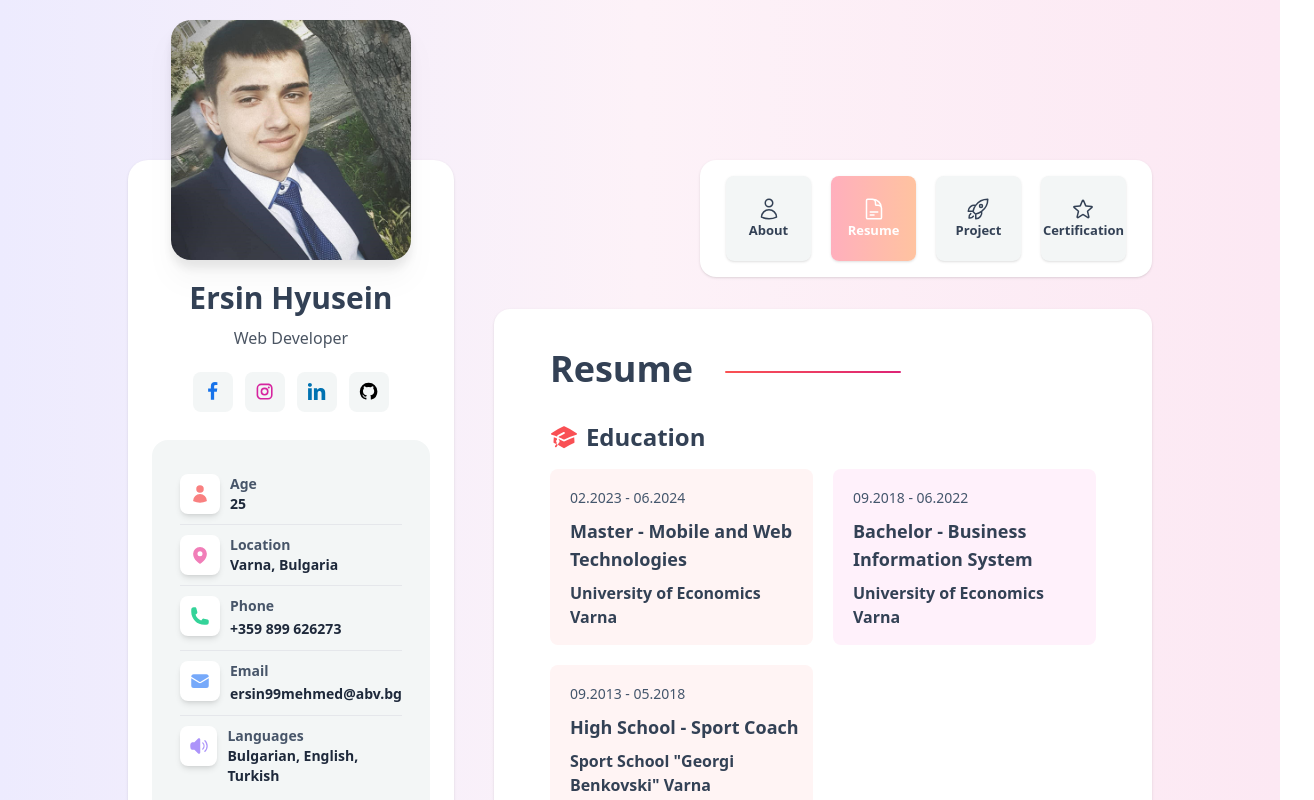
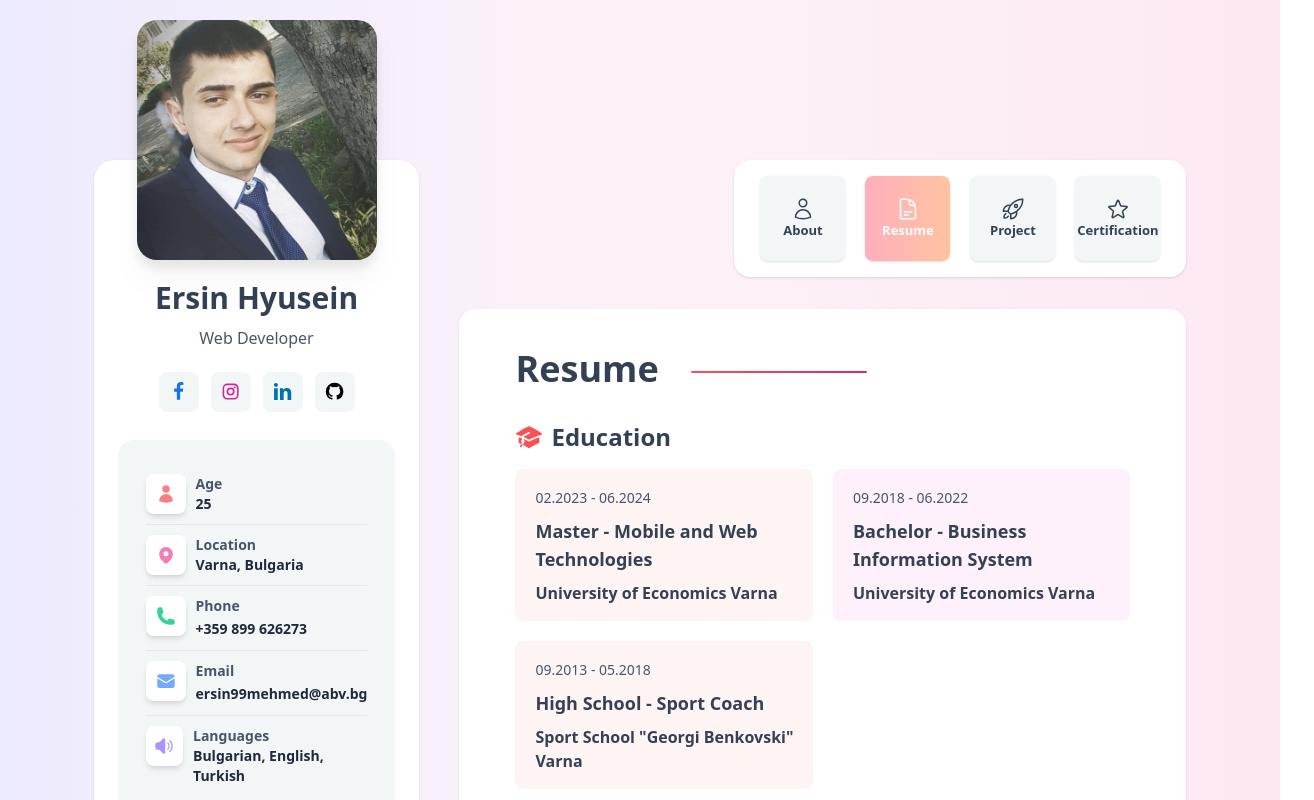
Before and after one commit to ErsinMehmed/react-portfilio, a React (Create React App) app: page /resume in a window 1280 px wide. Shown: the top 800 px of the page, 1314 px wide, since content can reach past the window. Built offline with nearby package versions, Linux system fonts and the light colour scheme.

Commit message:
fix max w

```diff
--- a/src/components/Layout.jsx
+++ b/src/components/Layout.jsx
@@ -27,9 +27,9 @@ const Layout = (props) => {
   };
 
   return (
-    <div className='w-full bg-blue-300 pb-12 lg:pb-8 bg-gradient-to-r from-purple-100 via-pink-50 to-pink-100'>
+    <div className='w-full min-h-screen bg-blue-300 pb-12 lg:pb-8 bg-gradient-to-r from-purple-100 via-pink-50 to-pink-100'>
       <div className='flex flex-col items-center justify-center'>
-        <div className='max-w-full lg:px-4 xl:px-32 2xl:px-64 lg:flex gap-10 pt-0.5 lg:pt-40'>
+        <div className='max-w-[2000px] lg:px-4 xl:px-32 2xl:px-64 lg:flex gap-10 pt-0.5 lg:pt-40'>
           <ProfileCard />
 
           <div className='w-full'>
```
